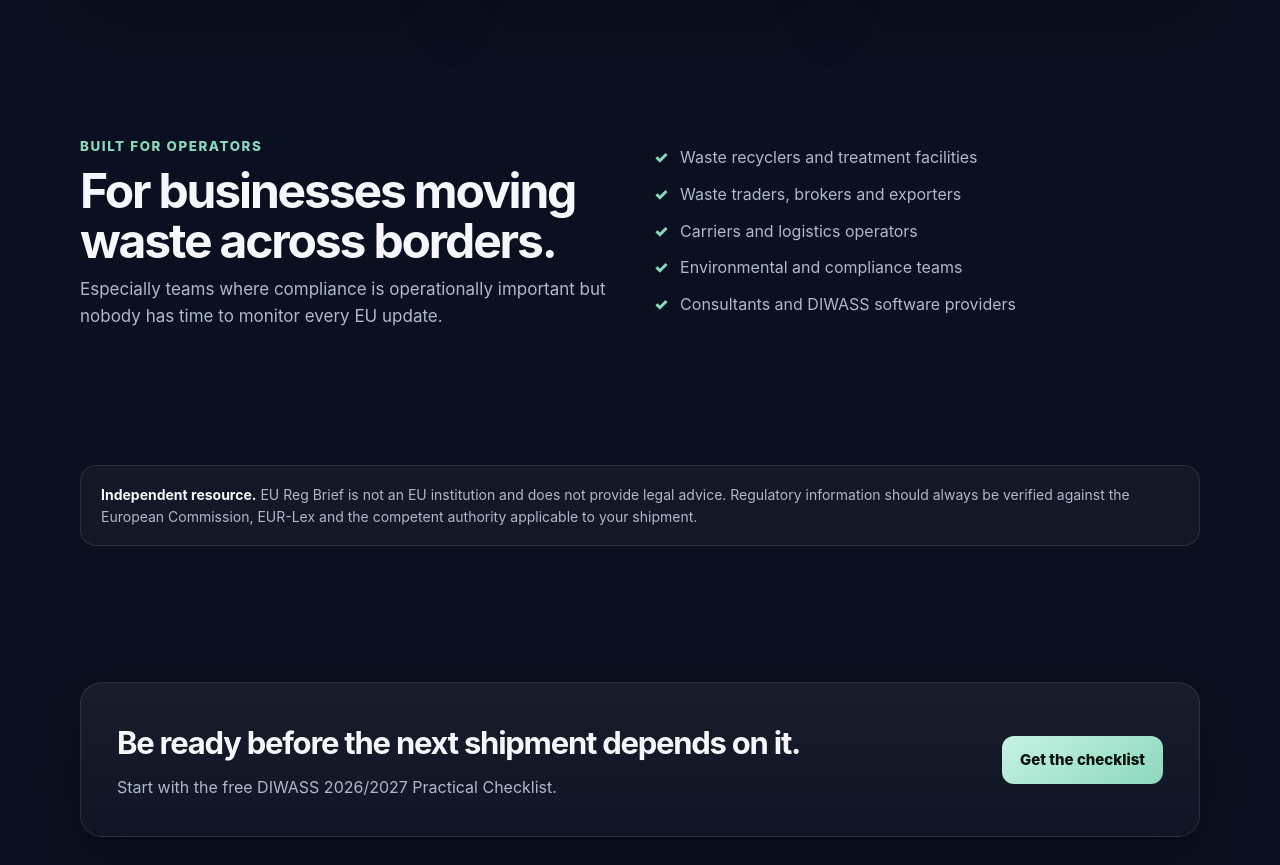
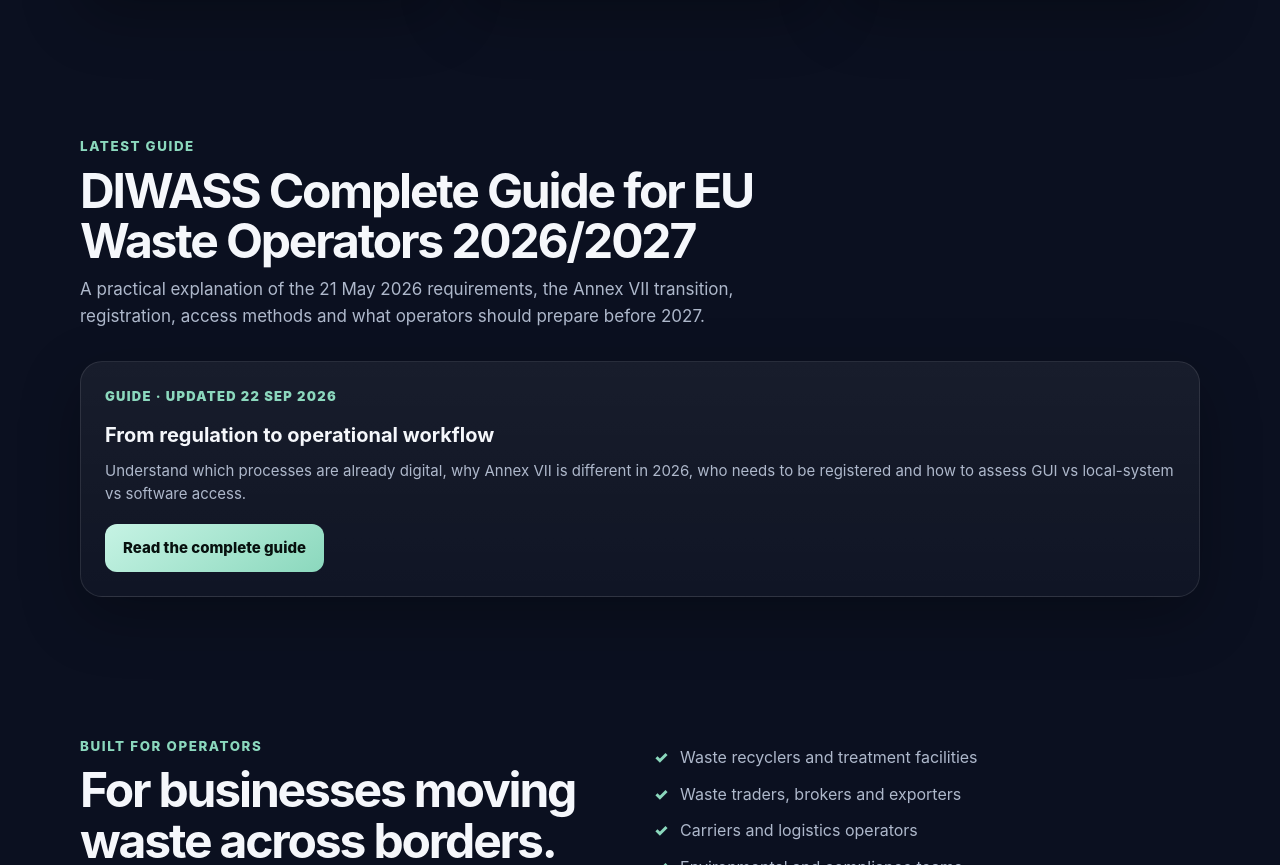
Before and after one commit to marccalbet23/euregbrief, a website: page index.html in a window 1280 px wide. Shown: the part 1794-2659 px from the top of the page. Drawn offline with Linux system fonts and the light colour scheme.

Commit message:
Link DIWASS pillar guide from homepage

```diff
--- a/index.html
+++ b/index.html
@@ -316,6 +316,22 @@
       </div>
     </section>
 
+    <section id="guides">
+      <div class="wrap">
+        <div class="section-head">
+          <small>Latest guide</small>
+          <h2>DIWASS Complete Guide for EU Waste Operators 2026/2027</h2>
+          <p>A practical explanation of the 21 May 2026 requirements, the Annex VII transition, registration, access methods and what operators should prepare before 2027.</p>
+        </div>
+        <div class="card feature">
+          <div class="num">GUIDE · UPDATED 22 SEP 2026</div>
+          <h3>From regulation to operational workflow</h3>
+          <p>Understand which processes are already digital, why Annex VII is different in 2026, who needs to be registered and how to assess GUI vs local-system vs software access.</p>
+          <p style="margin-top:18px"><a class="button" href="/guides/diwass-complete-guide-2026-2027.html">Read the complete guide</a></p>
+        </div>
+      </div>
+    </section>
+
     <section id="for-whom">
       <div class="wrap who">
         <div class="section-head" style="margin-bottom:0">
```
